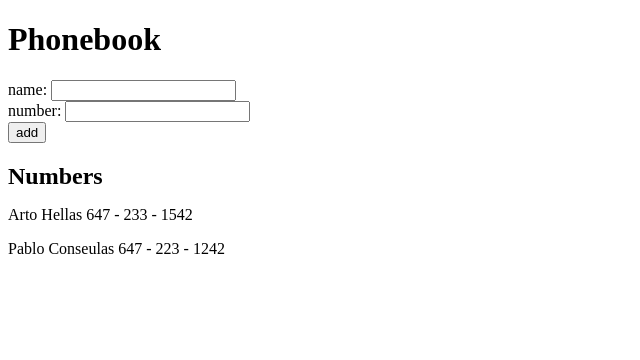
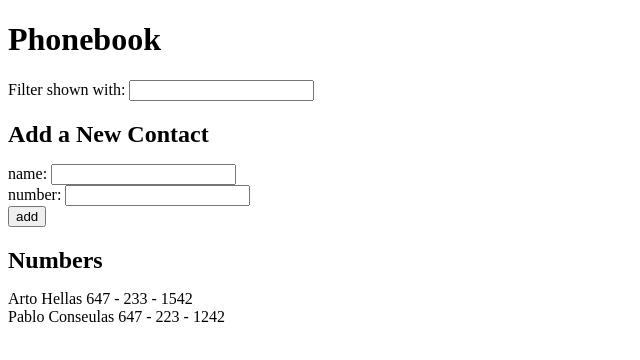
Before and after one commit to Yanek-K/fullstack_open, a React (Create React App) app in the folder part_2/phonebook/: page / in a window 1280 px wide. Shown: the top 360 px of the page, without its empty margins (0-640 px from the left). Built offline with nearby package versions, Linux system fonts and the light colour scheme.

Commit message:
Ex 2.9 Working

```diff
--- a/part_2/phonebook/src/App.css
+++ b/part_2/phonebook/src/App.css
@@ -5,9 +5,5 @@ ul {
 }
 
 h2 {
-  margin-bottom: 0;
+  margin-bottom: 1rem;
 }
-
-li {
-  padding-top: 1rem;
-}
--- a/part_2/phonebook/src/App.js
+++ b/part_2/phonebook/src/App.js
@@ -17,6 +17,7 @@ const App = () => {
 
   const [newName, setNewName] = useState("");
   const [newNumber, setNewNumber] = useState("");
+  const [filterBy, setFilterBy] = useState("");
 
   const addName = (event) => {
     event.preventDefault();
@@ -38,6 +39,12 @@ const App = () => {
     setNewNumber("");
   };
 
+  const filterName = () => {};
+
+  const handleFilterBy = (event) => {
+    setFilterBy(event.target.value);
+  };
+
   const handleNameChange = (event) => {
     setNewName(event.target.value);
   };
@@ -49,7 +56,11 @@ const App = () => {
   return (
     <div>
       <h1>Phonebook</h1>
+      <div>
+        Filter shown with: <input value={filterBy} onChange={handleFilterBy} />
+      </div>
       <form onSubmit={addName}>
+        <h2>Add a New Contact</h2>
         <div>
           name: <input value={newName} onChange={handleNameChange} />
         </div>
```
